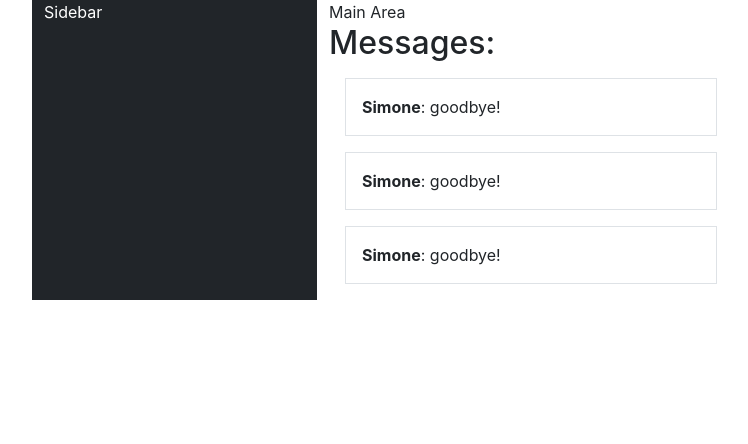
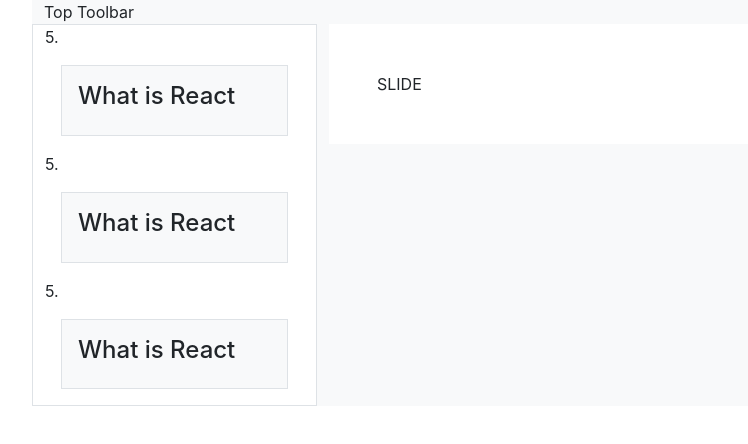
Before and after one commit to natafaye/fesd-week-13, a React (Create React App) app: page / in a window 1280 px wide. Shown: the top 444 px of the page, without its empty margins (38-786 px from the left). Built offline with nearby package versions, Linux system fonts and the light colour scheme.

Commit message:
8/23/22 pacific

```diff
--- a/src/App.js
+++ b/src/App.js
@@ -1,14 +1,16 @@
 import React, { Component } from 'react'
-import MainArea from './MainArea'
-import Sidebar from './Sidebar'
+import MainSlideView from './MainSlideView'
+import SlideThumbnailList from './SlideThumbnailList'
+import Toolbar from './Toolbar'
 
 export default class App extends Component {
   render() {
     return (
       <div className="container">
+        <Toolbar/>
         <div className="row">
-          <Sidebar/>
-          <MainArea/>
+          <SlideThumbnailList/>
+          <MainSlideView/>
         </div>
       </div>
     )
--- a/src/MainArea.js
+++ /dev/null
@@ -1,18 +0,0 @@
-import React, { Component } from 'react'
-import MessageList from './MessageList'
-
-export default class MainArea extends Component {
-    render() {
-        return (
-            <>
-                <div className="col">
-                    Main Area
-                    <MessageList/>
-                </div>
-                <div className="col">
-
-                </div>
-            </>
-        )
-    }
-}
--- /dev/null
+++ b/src/MainSlideView.js
@@ -0,0 +1,13 @@
+import React, { Component } from 'react'
+
+export default class MainSlideView extends Component {
+  render() {
+    return (
+      <div className="col bg-light">
+        <div className="bg-white p-5">
+            SLIDE
+        </div>
+      </div>
+    )
+  }
+}
--- a/src/MessageCard.js
+++ /dev/null
@@ -1,17 +0,0 @@
-import React, { Component } from 'react'
-
-export default class MessageCard extends Component {
-    render() {
-        const message = {
-            id: 2,
-            author: "Simone",
-            text: "goodbye!"
-        }
-
-        return (
-            <div className="border p-3 m-3">
-                <strong>{ message.author }</strong>: { message.text }
-            </div>
-        )
-    }
-}
--- a/src/MessageList.js
+++ /dev/null
@@ -1,32 +0,0 @@
-import React, { Component } from 'react'
-import MessageCard from './MessageCard'
-
-export default class MessageList extends Component {
-  render() {
-
-    const messages = [
-        {
-            id: 0,
-            author: "Natalie",
-            text: "hello there!"
-        },
-        {
-            id: 1,
-            author: "Natalie",
-            text: "hey self!"
-        },
-        {
-            id: 2,
-            author: "Simone",
-            text: "goodbye!"
-        }
-    ]
-
-    return (
-      <div>
-        <h2>Messages:</h2>
-        { messages.map(message => <MessageCard/>)}
-      </div>
-    )
-  }
-}
--- a/src/Sidebar.js
+++ /dev/null
@@ -1,11 +0,0 @@
-import React, { Component } from 'react'
-
-export default class Sidebar extends Component {
-    render() {
-        return (
-            <div className="col-3 bg-dark text-white">
-                Sidebar
-            </div>
-        )
-    }
-}
--- /dev/null
+++ b/src/SlideThumbnail.js
@@ -0,0 +1,20 @@
+import React, { Component } from 'react'
+
+export default class SlideThumbnail extends Component {
+    render() {
+        const slide = {
+            id: 5,
+            number: 5,
+            title: "What is React"
+        }
+
+        return (
+            <>
+                <p>{ slide.number }.</p>
+                <div className="border bg-light p-3 m-3">
+                    <h4>{ slide.title }</h4>
+                </div>
+            </>
+        )
+    }
+}
--- /dev/null
+++ b/src/SlideThumbnailList.js
@@ -0,0 +1,33 @@
+import React, { Component } from 'react'
+import SlideThumbnail from './SlideThumbnail'
+
+export default class SlideThumbnailList extends Component {
+    render() {
+
+        const slides = [
+            {
+                id: 0,
+                number: 1,
+                title: "Agenda"
+            },
+            {
+                id: 1,
+                number: 2,
+                title: "Any Questions?"
+            },
+            {
+                id: 5,
+                number: 3,
+                title: "What is React"
+            }
+        ]
+
+
+
+        return (
+            <div className="col-3 border">
+                { slides.map(slide => <SlideThumbnail/>) }
+            </div>
+        )
+    }
+}
--- /dev/null
+++ b/src/Toolbar.js
@@ -0,0 +1,13 @@
+import React, { Component } from 'react'
+
+export default class Toolbar extends Component {
+    render() {
+        return (
+            <div className="row">
+                <div className="col bg-light">
+                    Top Toolbar
+                </div>
+            </div>
+        )
+    }
+}
```
Also changed, not shown: src/App.css (added, +38 -0 lines).
